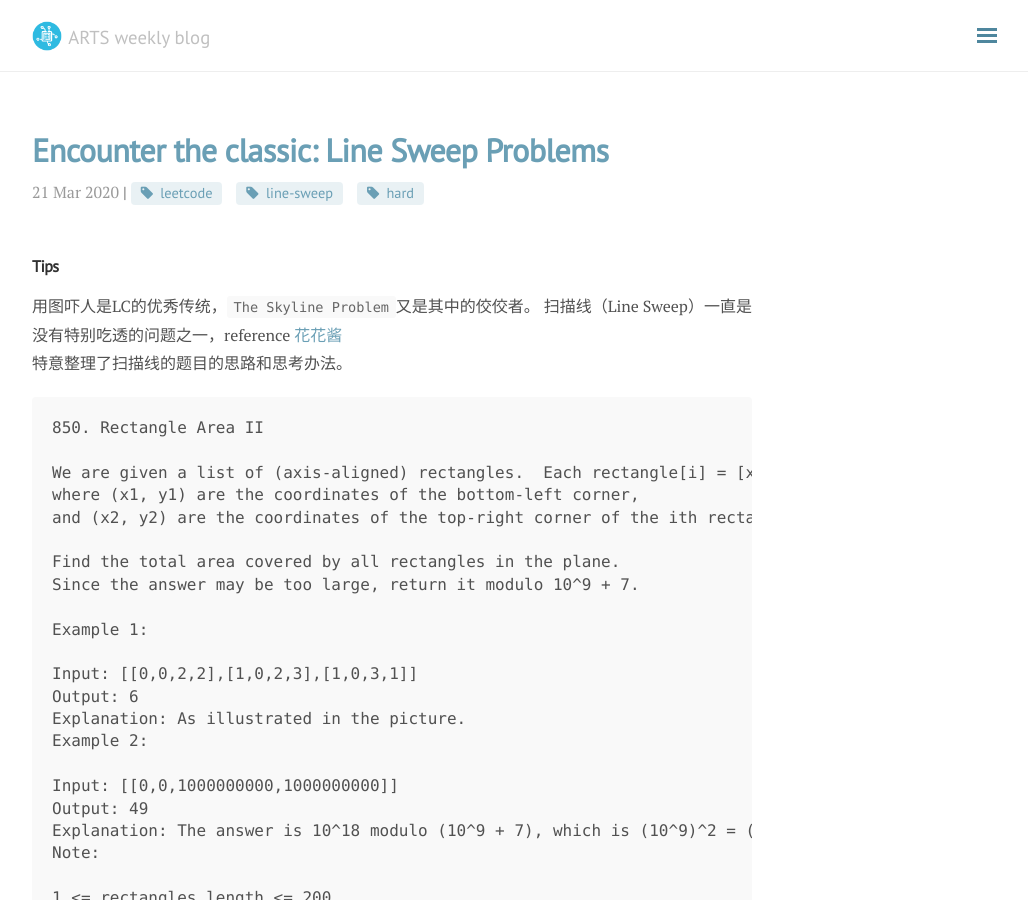
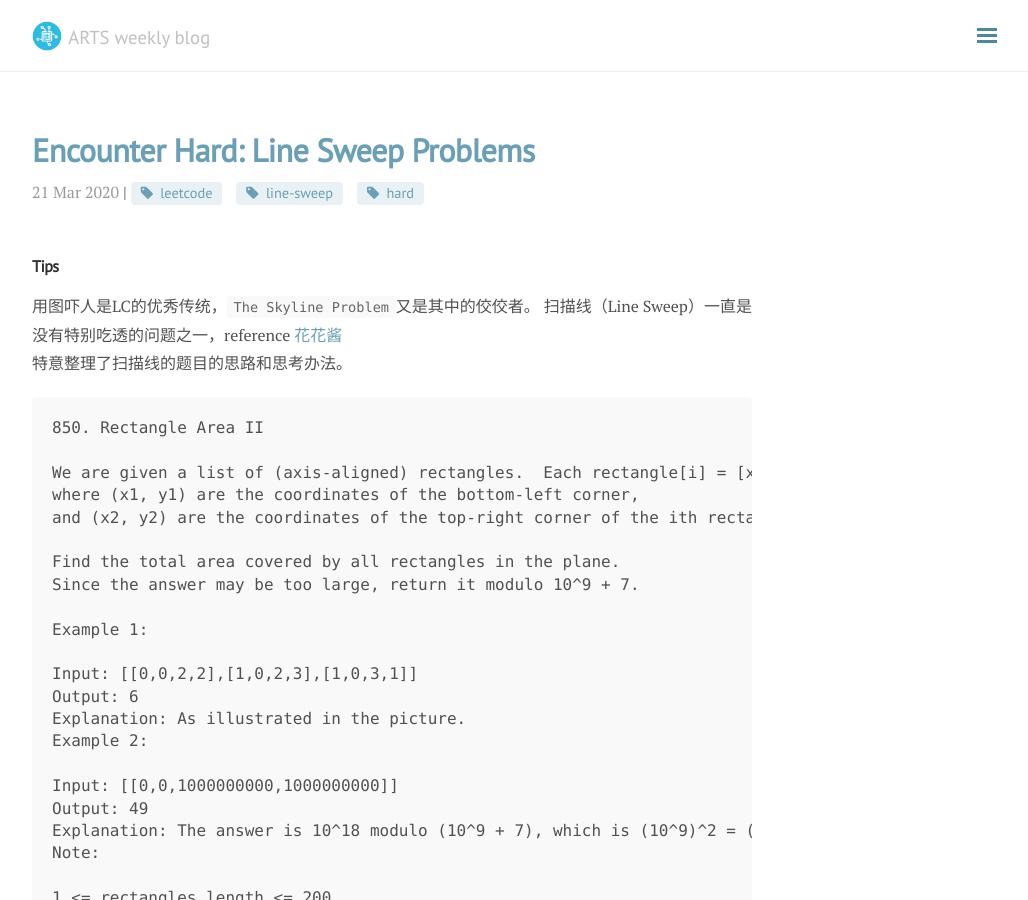
Before and after one commit to YiYeHuang/arts-tech-blog, a Jekyll site: the page built from _posts/2020-03-21-line-sweep.md, in a window 1280 px wide and 900 px high. Shown: the whole window, without its empty margins (248-1276 px from the left). Built offline with Jekyll 4.4.1, drawn with Linux system fonts in a browser that asks for light colours; nearby versions of some CDN libraries.

Commit message:
Update 2020-03-21-line-sweep.md

```diff
--- a/_posts/2020-03-21-line-sweep.md
+++ b/_posts/2020-03-21-line-sweep.md
@@ -1,6 +1,6 @@
 ---
 layout: post
-title:  "Encounter the classic: Line Sweep Problems"
+title:  "Encounter Hard: Line Sweep Problems"
 date:   2020-03-20 22:59:53 -0700
 categories: algorithm
 tag: [leetcode, line-sweep, hard]
```
Also changed, not shown: other parts of _posts/2020-03-21-line-sweep.md (+1 -0 lines).
